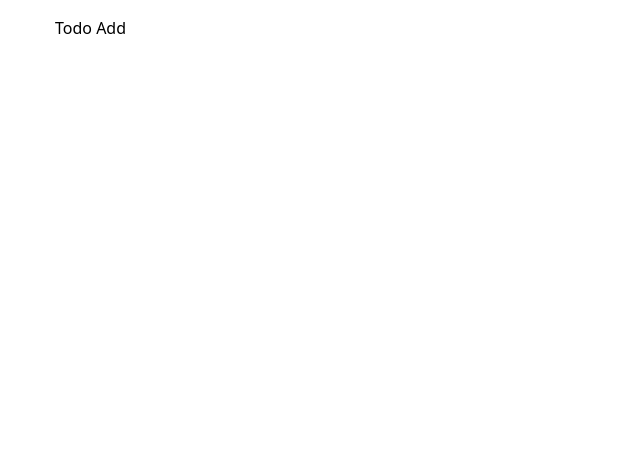
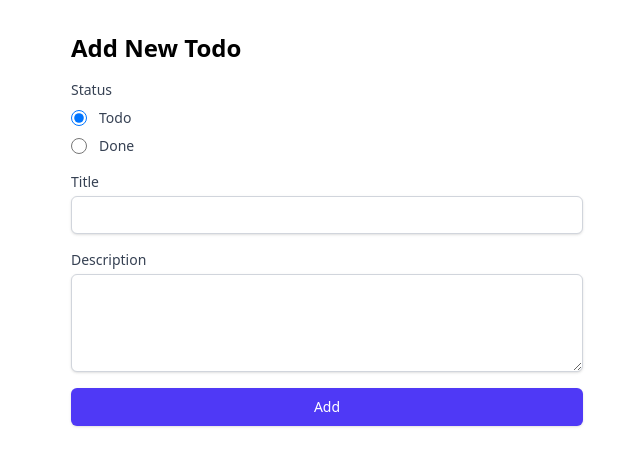
Before and after one commit to Normaltic/todo-app-with-react-query, a React (Vite) app in the folder packages/todo-app/: page /add in a window 1280 px wide. Shown: the top 466 px of the page, without its empty margins (313-953 px from the left). Built offline with nearby package versions, Linux system fonts and the light colour scheme.

Commit message:
Implement add todo

```diff
--- /dev/null
+++ b/packages/todo-app/src/components/Button.tsx
@@ -0,0 +1,18 @@
+import React from "react";
+
+interface ButtonProps extends React.ButtonHTMLAttributes<HTMLButtonElement> {
+  children: React.ReactNode;
+}
+
+function Button({ children, ...props }: ButtonProps) {
+  return (
+    <button
+      {...props}
+      className="w-full flex justify-center py-2 px-4 border border-transparent rounded-md shadow-sm text-sm font-medium text-white bg-indigo-600 hover:bg-indigo-700 focus:outline-none focus:ring-2 focus:ring-offset-2 focus:ring-indigo-500 disabled:bg-gray-400"
+    >
+      {children}
+    </button>
+  );
+}
+
+export default Button;
--- /dev/null
+++ b/packages/todo-app/src/components/RadioButton.tsx
@@ -0,0 +1,26 @@
+import React from "react";
+
+interface RadioButtonProps extends React.InputHTMLAttributes<HTMLInputElement> {
+  label: string;
+}
+
+function RadioButton({ id, label, ...props }: RadioButtonProps) {
+  return (
+    <div className="flex items-center">
+      <input
+        {...props}
+        id={id}
+        type="radio"
+        className="focus:ring-indigo-500 h-4 w-4 text-indigo-600 border-gray-300"
+      />
+      <label
+        htmlFor={id}
+        className="ml-3 block text-sm font-medium text-gray-700"
+      >
+        {label}
+      </label>
+    </div>
+  );
+}
+
+export default RadioButton;
--- a/packages/todo-app/src/pages/TodoAdd.tsx
+++ b/packages/todo-app/src/pages/TodoAdd.tsx
@@ -1,5 +1,96 @@
+import { useMutation, useQueryClient } from "@tanstack/react-query";
+import { useState } from "react";
+import { useNavigate } from "react-router-dom";
+import { addTodo } from "../api/addTodo";
+import Button from "../components/Button";
+import RadioButton from "../components/RadioButton";
+
 function TodoAdd() {
-  return <div>Todo Add</div>;
+  const [title, setTitle] = useState("");
+  const [description, setDescription] = useState("");
+  const [done, setDone] = useState(false);
+
+  const navigate = useNavigate();
+  const queryClient = useQueryClient();
+
+  const { mutate, isPending } = useMutation({
+    mutationFn: addTodo,
+    onSuccess: () => {
+      queryClient.invalidateQueries({ queryKey: ["todos"] });
+      navigate("/");
+    }
+  });
+
+  const handleSubmit = (e: React.FormEvent<HTMLFormElement>) => {
+    e.preventDefault();
+    if (!title) {
+      alert("타이틀을 입력해주세요.");
+      return;
+    }
+    mutate({ title, description, done });
+  };
+
+  return (
+    <div className="p-4">
+      <h1 className="text-2xl font-bold mb-4">Add New Todo</h1>
+      <form onSubmit={handleSubmit} className="space-y-4">
+        <fieldset>
+          <legend className="text-sm font-medium text-gray-700">Status</legend>
+          <div className="mt-2 space-y-2">
+            <RadioButton
+              id="todo"
+              name="status"
+              label="Todo"
+              checked={!done}
+              onChange={() => setDone(false)}
+            />
+            <RadioButton
+              id="done"
+              name="status"
+              label="Done"
+              checked={done}
+              onChange={() => setDone(true)}
+            />
+          </div>
+        </fieldset>
+        <div>
+          <label
+            htmlFor="title"
+            className="block text-sm font-medium text-gray-700"
+          >
+            Title
+          </label>
+          <input
+            type="text"
+            id="title"
+            value={title}
+            onChange={(e) => setTitle(e.target.value)}
+            className="mt-1 block w-full px-3 py-2 bg-white border border-gray-300 rounded-md shadow-sm focus:outline-none focus:ring-indigo-500 focus:border-indigo-500 sm:text-sm"
+          />
+        </div>
+        <div>
+          <label
+            htmlFor="description"
+            className="block text-sm font-medium text-gray-700"
+          >
+            Description
+          </label>
+          <textarea
+            id="description"
+            value={description}
+            onChange={(e) => setDescription(e.target.value)}
+            className="mt-1 block w-full px-3 py-2 bg-white border border-gray-300 rounded-md shadow-sm focus:outline-none focus:ring-indigo-500 focus:border-indigo-500 sm:text-sm"
+            rows={4}
+          />
+        </div>
+        <div>
+          <Button type="submit" disabled={isPending}>
+            {isPending ? "Adding..." : "Add"}
+          </Button>
+        </div>
+      </form>
+    </div>
+  );
 }
 
 export default TodoAdd;
--- a/packages/todo-app/src/pages/TodoList.tsx
+++ b/packages/todo-app/src/pages/TodoList.tsx
@@ -3,6 +3,8 @@ import { getTodos } from "../api/getTodos";
 import TodoCard from "../components/TodoCard";
 import { useState } from "react";
 import Pagination from "../components/Pagination";
+import { Link } from "react-router-dom";
+import Button from "../components/Button";
 
 function TodoList() {
   const [page, setPage] = useState(1);
@@ -11,11 +13,17 @@ function TodoList() {
     useQuery({
       queryKey: ["todos", page],
       queryFn: () => getTodos({ page }),
-      placeholderData: keepPreviousData
+      placeholderData: keepPreviousData,
+      staleTime: 1000 * 60 * 5
     });
 
   return (
     <section className="flex flex-col gap-4">
+      <div className="flex justify-end">
+        <Link to="/add">
+          <Button>+ Add Todo</Button>
+        </Link>
+      </div>
       {todos.map((todo) => (
         <TodoCard
           key={todo.id}
```
Also changed, not shown: 1 other file (tests, documents, lock files or other folders).
